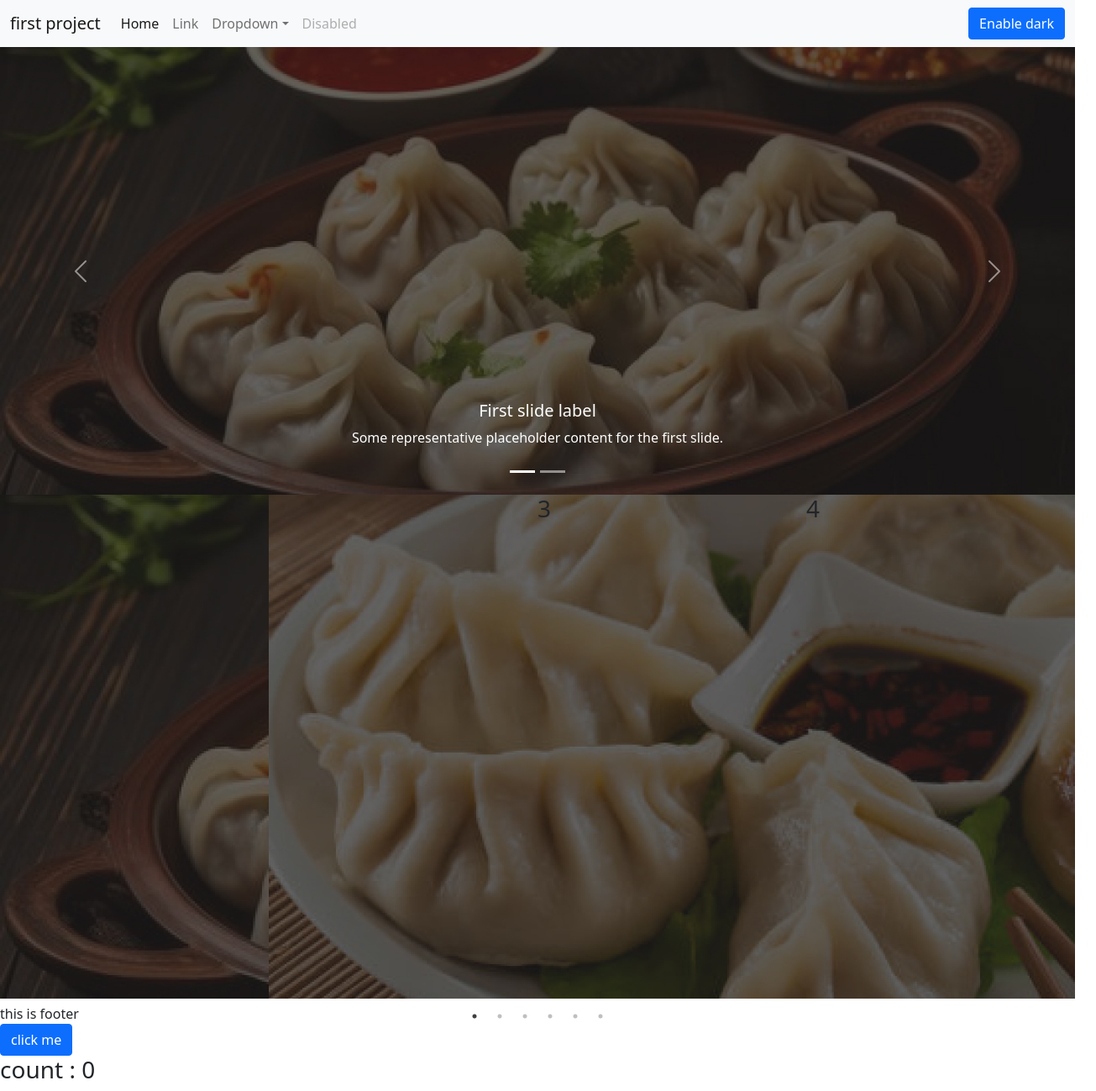
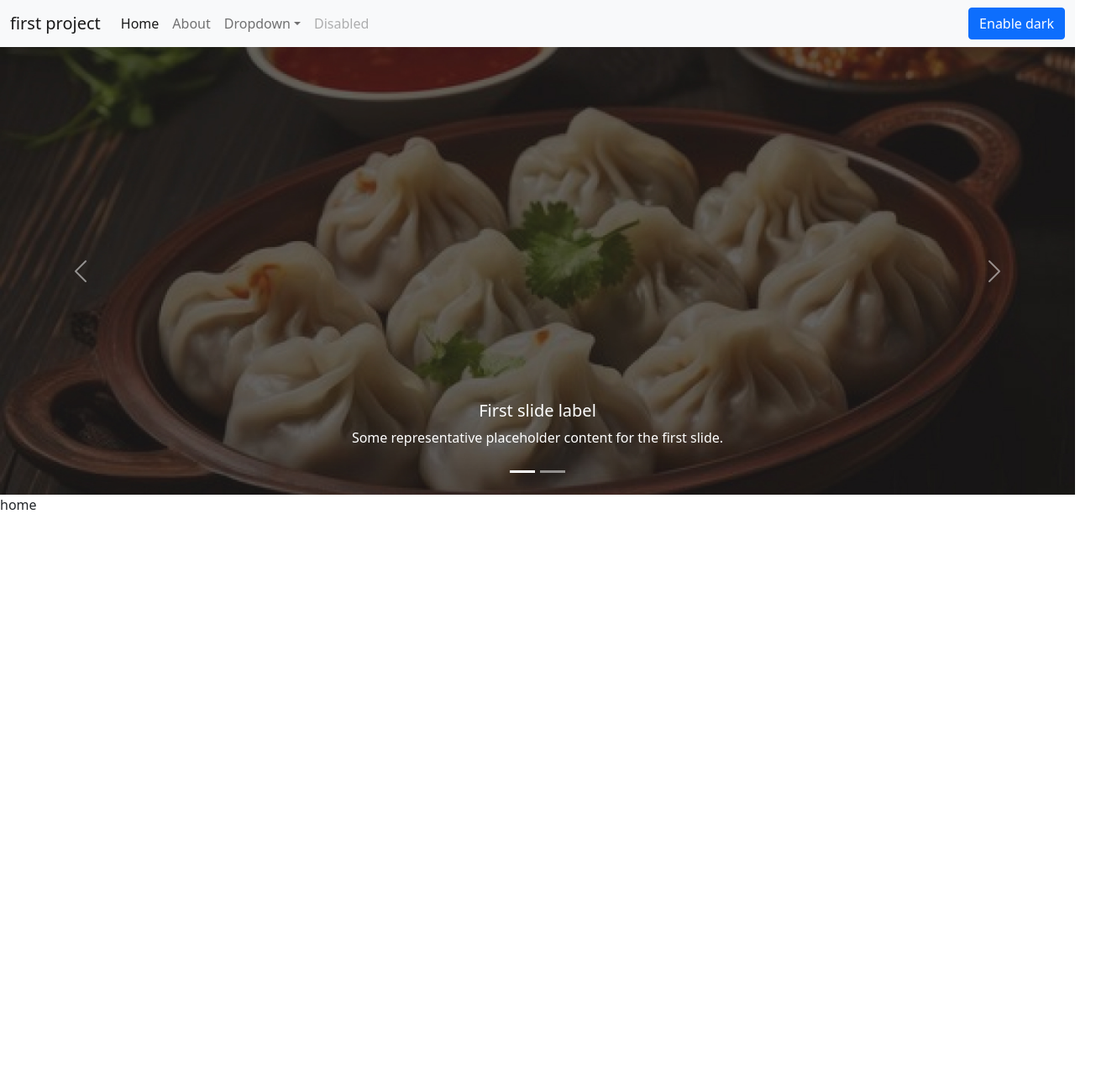
Before and after one commit to Raju-bit-creator/push-react, a React (Vite) app: page / in a window 1280 px wide. Shown: the whole page at 84% size, 1305 px wide, since content can reach past the window. After the commit the page ends 800 px from the top, so only its background shows below. Built offline with nearby package versions, Linux system fonts and the light colour scheme.

Commit message:
react router

```diff
--- a/package.json
+++ b/package.json
@@ -13,6 +13,7 @@
     "push-react": "file:",
     "react": "^19.0.0",
     "react-dom": "^19.0.0",
+    "react-router-dom": "^7.2.0",
     "react-slick": "^0.30.3"
   },
   "devDependencies": {
--- a/src/App.jsx
+++ b/src/App.jsx
@@ -1,9 +1,12 @@
 import { useState } from "react";
 import Navbar from "./components/Navbar";
 import Banner from "./components/Banner";
-import Testimonials from "./components/Testimonials";
+
 import Footer from "./components/Footer";
 import Alert from "./components/Alert";
+import About from "./components/about";
+import { BrowserRouter as Router, Routes, Route } from "react-router-dom";
+import Home from "./components/Home";
 
 function App() {
   const [count, setCount] = useState(0);
@@ -11,9 +14,6 @@
   const [text, setText] = useState("Enable dark");
   const [mode, setMode] = useState("light");
   const [alert, setAlert] = useState(null);
-  const handleClick = () => {
-    setCount(count + 1);
-  };
 
   const showAlert = (type, message) => {
     setAlert({
@@ -39,15 +39,15 @@
 
   return (
     <>
-      <Navbar toggleMode={toggleMode} title={title} text={text} mode={mode} />
-      <Alert alert={alert} />
-      <Banner />
-      <Testimonials />
-      <Footer />
-      <button className="btn btn-primary" onClick={handleClick}>
-        click me
-      </button>
-      <h3>count : {count}</h3>
+      <Router>
+        <Navbar toggleMode={toggleMode} title={title} text={text} mode={mode} />
+        <Alert alert={alert} />
+        <Banner />
+        <Routes>
+          <Route path="/" element={<Home />} />
+          <Route path="/about" element={<About />} />
+        </Routes>
+      </Router>
     </>
   );
 }
--- /dev/null
+++ b/src/components/About.jsx
@@ -0,0 +1,7 @@
+import React from "react";
+
+const About = () => {
+  return <div>this is about us page</div>;
+};
+
+export default About;
--- /dev/null
+++ b/src/components/Home.jsx
@@ -0,0 +1,7 @@
+import React from "react";
+
+const Home = () => {
+  return <div>home</div>;
+};
+
+export default Home;
--- a/src/components/Navbar.jsx
+++ b/src/components/Navbar.jsx
@@ -1,4 +1,5 @@
 import React from "react";
+import { Link } from "react-router-dom";
 
 const Navbar = (props) => {
   return (
@@ -24,14 +25,14 @@
           <div className="collapse navbar-collapse" id="navbarSupportedContent">
             <ul className="navbar-nav me-auto mb-2 mb-lg-0">
               <li className="nav-item">
-                <a className="nav-link active" aria-current="page" href="#">
+                <Link className="nav-link active" aria-current="page" to="/">
                   Home
-                </a>
+                </Link>
               </li>
               <li className="nav-item">
-                <a className="nav-link" href="#">
-                  Link
-                </a>
+                <Link className="nav-link" to="about">
+                  About
+                </Link>
               </li>
               <li className="nav-item dropdown">
                 <a
--- a/src/components/Testimonials.jsx
+++ /dev/null
@@ -1,41 +0,0 @@
-import React from "react";
-import Slider from "react-slick";
-import slide1 from "../assets/momo.jpg";
-import slide2 from "../assets/momo1.jpg";
-
-const Testimonials = () => {
-  var settings = {
-    dots: true,
-    infinite: true,
-    speed: 500,
-    slidesToShow: 4,
-    slidesToScroll: 1,
-  };
-  return (
-    <div>
-      {" "}
-      <Slider {...settings}>
-        <div>
-          <img src={slide1}></img>
-        </div>
-        <div>
-          <img src={slide2}></img>
-        </div>
-        <div>
-          <h3>3</h3>
-        </div>
-        <div>
-          <h3>4</h3>
-        </div>
-        <div>
-          <h3>5</h3>
-        </div>
-        <div>
-          <h3>6</h3>
-        </div>
-      </Slider>
-    </div>
-  );
-};
-
-export default Testimonials;
```
Also changed, not shown: 1 other file (tests, documents, lock files or other folders).
